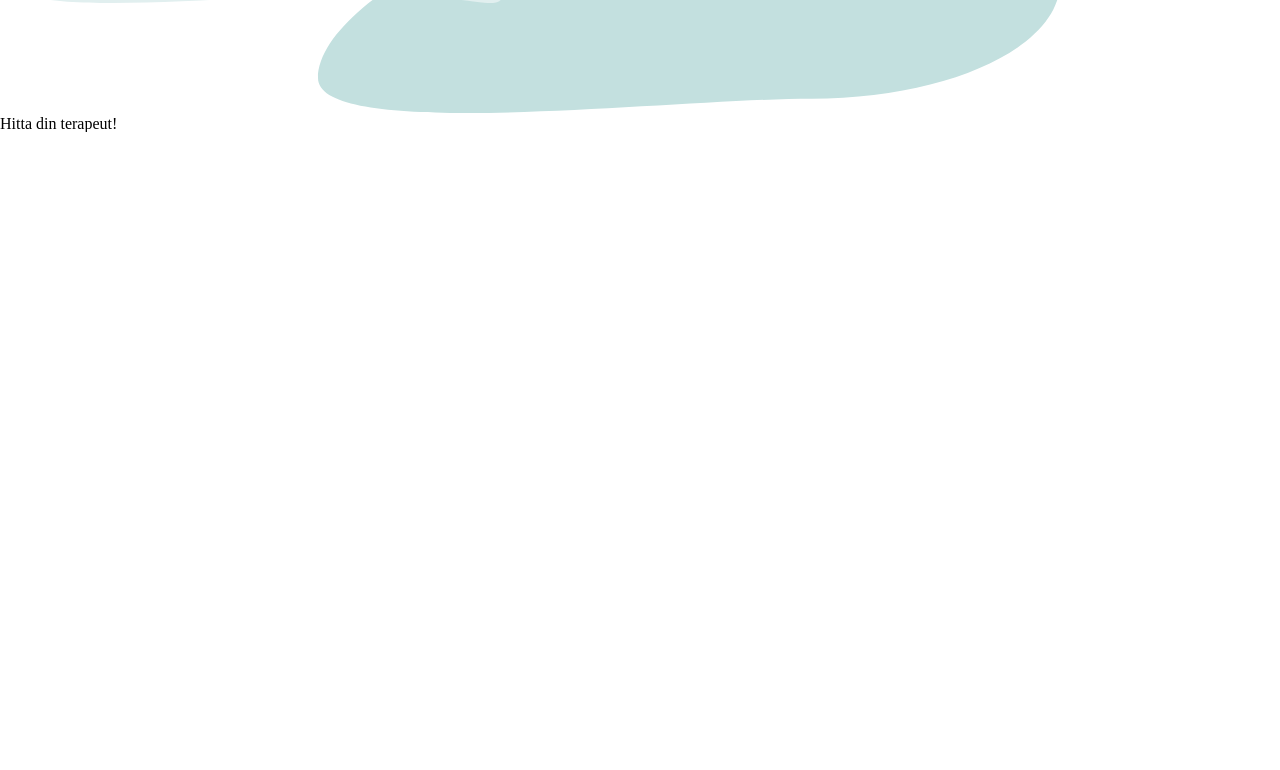
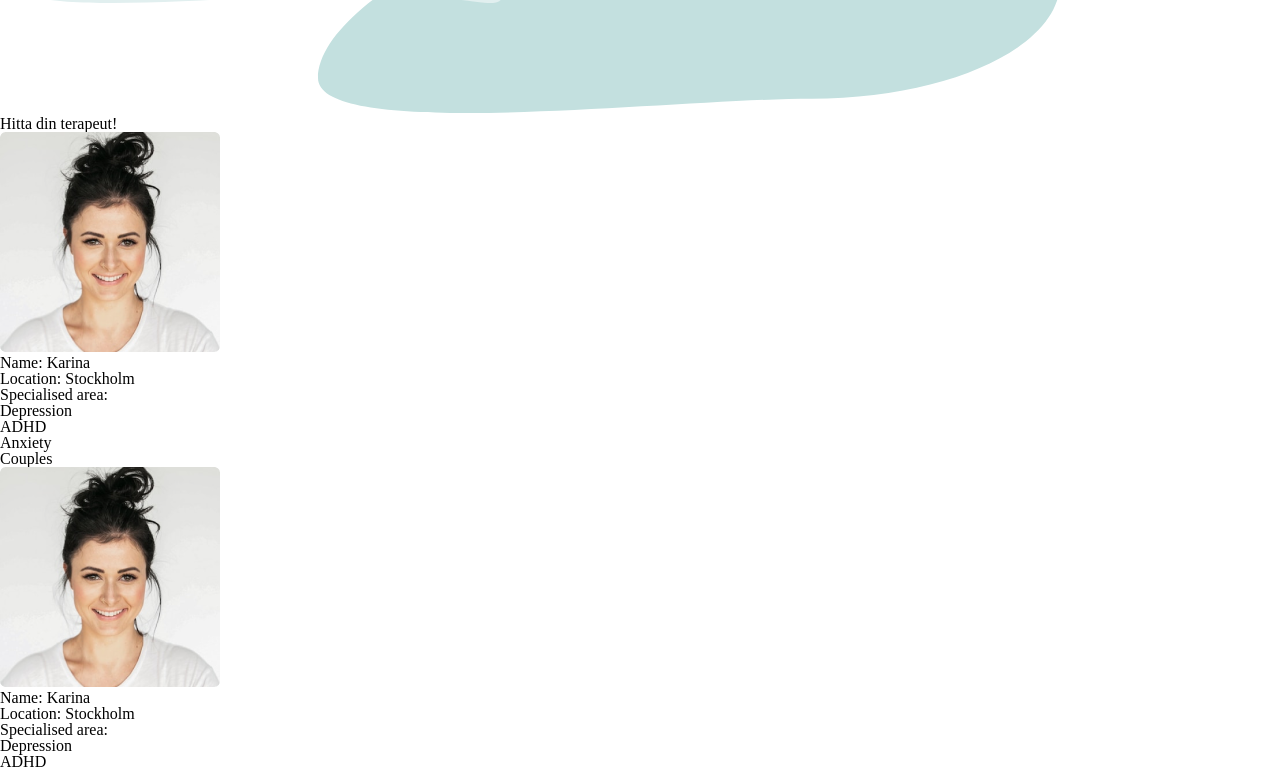
Before and after one commit to hens-virtuella-varld/orion, a React (Create React App) app: page / in a window 1280 px wide. Shown: the part 2340-3110 px from the top of the page. Before the commit the page ends 2472 px from the top, so only its background shows below. Built offline with nearby package versions, Linux system fonts and the light colour scheme.

Commit message:
CardSection skeleton

```diff
--- a/src/App.js
+++ b/src/App.js
@@ -1,12 +1,15 @@
 import "./App.css";
+import therapistData from "./psykoterapigruopen.se/therapists.json";
 import Navbar from "./psykoterapigruopen.se/components/NavBar/NavBar";
 import Hero from "./psykoterapigruopen.se/components/HeroSection/Hero";
+import CardList from "./psykoterapigruopen.se/components/CardSection/CardList";
 
 const App = () => {
 	return (
 		<div className="App">
 			<Navbar />
 			<Hero />
+			<CardList therapistData={therapistData} />
 		</div>
 	);
 };
--- /dev/null
+++ b/src/psykoterapigruopen.se/components/CardSection/Card.js
@@ -0,0 +1,17 @@
+const Card = ({ therapist }) => {
+	return (
+		<div>
+			<img src={therapist.img} alt="Therapist profile" />
+			<h3>Name: {therapist.name}</h3>
+			<div>Location: {therapist.city}</div>
+			<ul>
+				Specialised area:
+				{therapist.category.map((categoryItem) => (
+					<li>{categoryItem}</li>
+				))}
+			</ul>
+		</div>
+	);
+};
+
+export default Card;
--- /dev/null
+++ b/src/psykoterapigruopen.se/components/CardSection/CardList.js
@@ -0,0 +1,13 @@
+import Card from "./Card";
+
+const CardList = ({ therapistData }) => {
+	return (
+		<div>
+			{therapistData.map((therapist) => (
+				<Card therapist={therapist} key={therapist.id} />
+			))}
+		</div>
+	);
+};
+
+export default CardList;
--- a/src/psykoterapigruopen.se/components/HeroSection/Hero.js
+++ b/src/psykoterapigruopen.se/components/HeroSection/Hero.js
@@ -5,13 +5,13 @@ import akutIllustrationImage from "../../assets/orion-akut-illustration.svg";
 const Hero = () => {
 	return (
 		<div>
-			<img src={bubblesImage} alt="Orion Hero Image" />
-			<img src={huggingBrainImage} alt="Orion Hero Image" />
+			<img src={bubblesImage} alt="Orion Hero" />
+			<img src={huggingBrainImage} alt="Orion Hero" />
 			<div>
 				<h2>Om det är brottom </h2>
 				<p>Kontakta psykiatrisk akutmottagning eller ring 112.</p>
 				<p>Mind självmordslinje, chatt via mind.se eller ring 90101.</p>
-				<img src={akutIllustrationImage} alt="Orion Hero Image" />
+				<img src={akutIllustrationImage} alt="Orion Hero" />
 				<p>Hitta din terapeut!</p>
 			</div>
 		</div>
--- a/src/psykoterapigruopen.se/therapists.json
+++ b/src/psykoterapigruopen.se/therapists.json
@@ -0,0 +1,23 @@
+[
+	{
+		"id": "e1",
+		"name": "Karina",
+		"city": "Stockholm",
+		"category": ["Depression", "ADHD", "Anxiety", "Couples"],
+		"img": "therapistImages/orion-example-image.png"
+	},
+	{
+		"id": "e2",
+		"name": "Karina",
+		"city": "Stockholm",
+		"category": ["Depression", "ADHD", "Anxiety", "Couples"],
+		"img": "therapistImages/orion-example-image.png"
+	},
+	{
+		"id": "e3",
+		"name": "Karina",
+		"city": "Stockholm",
+		"category": ["Depression", "ADHD", "Anxiety", "Couples"],
+		"img": "therapistImages/orion-example-image.png"
+	}
+]
```
